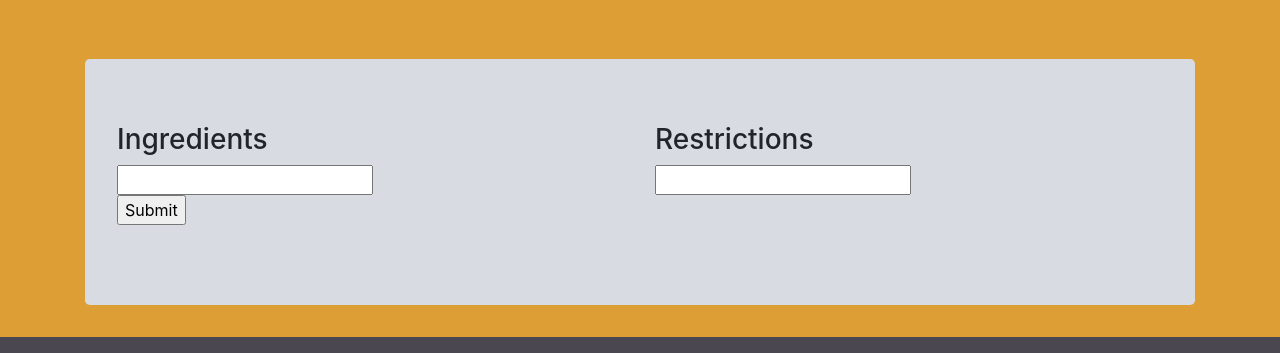
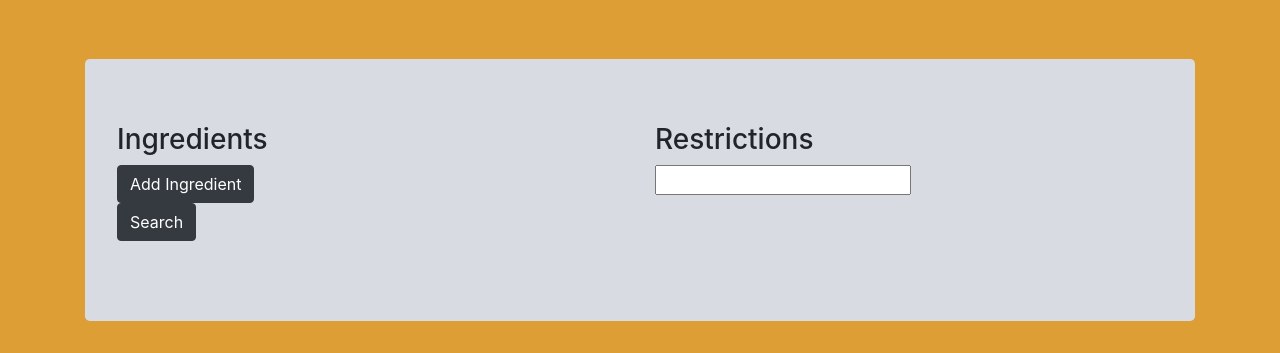
Before and after one commit to car1zhang/hungry-helper, a Python web app: template templates/home.html in a window 1280 px wide. Shown: the part 701-1054 px from the top of the page. Run offline with Jinja, Linux system fonts and the light colour scheme; the template is opened without the code that fills it, so the values that code supplies are empty; some libraries are stand-ins or nearby versions.

Commit message:
Add ingredients button

```diff
--- a/static/index.js
+++ b/static/index.js
@@ -0,0 +1,7 @@
+'use strict';
+
+$(document).ready(() => {
+    $("#add").click(() => {
+        $("#ingredients").append('<input name="ingredients"><br>');
+    });
+});
--- a/templates/home.html
+++ b/templates/home.html
@@ -10,7 +10,7 @@
         <link rel="stylesheet" href="{{ url_for('static', filename = 'main.css') }}">
     </head>
     <body>
-        <nav class="navbar navbar-fixed-top navbar-dark navbar-primary">
+        <nav class="navbar sticky-top navbar-dark navbar-primary">
             <div class="container-fluid">
               <a class="navbar-brand" href="#">Hungry Helper</a>
             </div>
@@ -27,21 +27,22 @@
                     <div class="row">
                         <div class="col">
                             <h3>Ingredients</h3>
-                            <input name="ingredients">
+                            <div id="ingredients"></div>
+                            <button type="button" class="btn btn-dark" id="add">Add Ingredient</button>
                         </div>
                         <div class="col">
                             <h3>Restrictions</h3>
                             <input name="restrictions">
                         </div>
                     </div>
-                    <input type="submit">
+                    <button type="submit" class="btn btn-dark">Search</button>
                 </form>
                 <h5 class="col">{{name}}</h5>
                 <h5 class="col">{{link}}</h5>
+                <div id="like-button-container"></div>
             </div>
         </div>
-        <script src="https://unpkg.com/react@17/umd/react.development.js" crossorigin></script>
-        <script src="https://unpkg.com/react-dom@17/umd/react-dom.development.js" crossorigin></script>
+        <script src="https://ajax.googleapis.com/ajax/libs/jquery/3.5.1/jquery.min.js"></script>
         <script src="{{ url_for('static', filename = 'index.js') }}"></script>
     </body>
 </html>
```
Also changed, not shown: app.py (+9 -0 lines), 1 other file.
